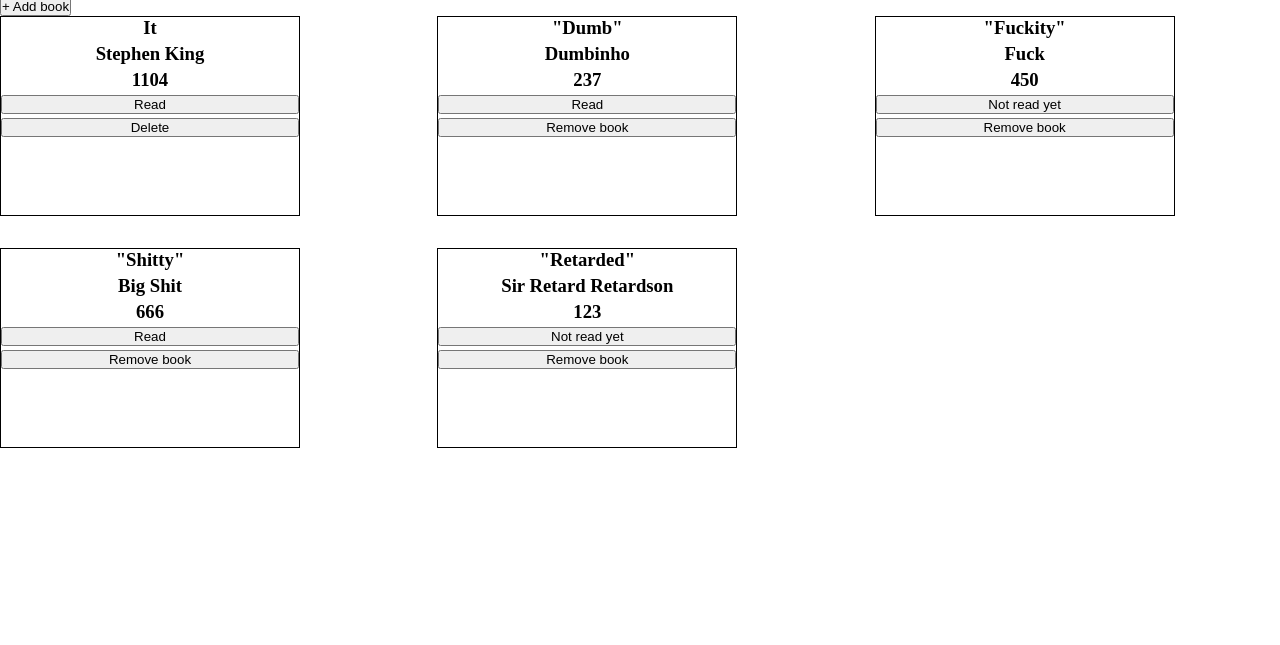
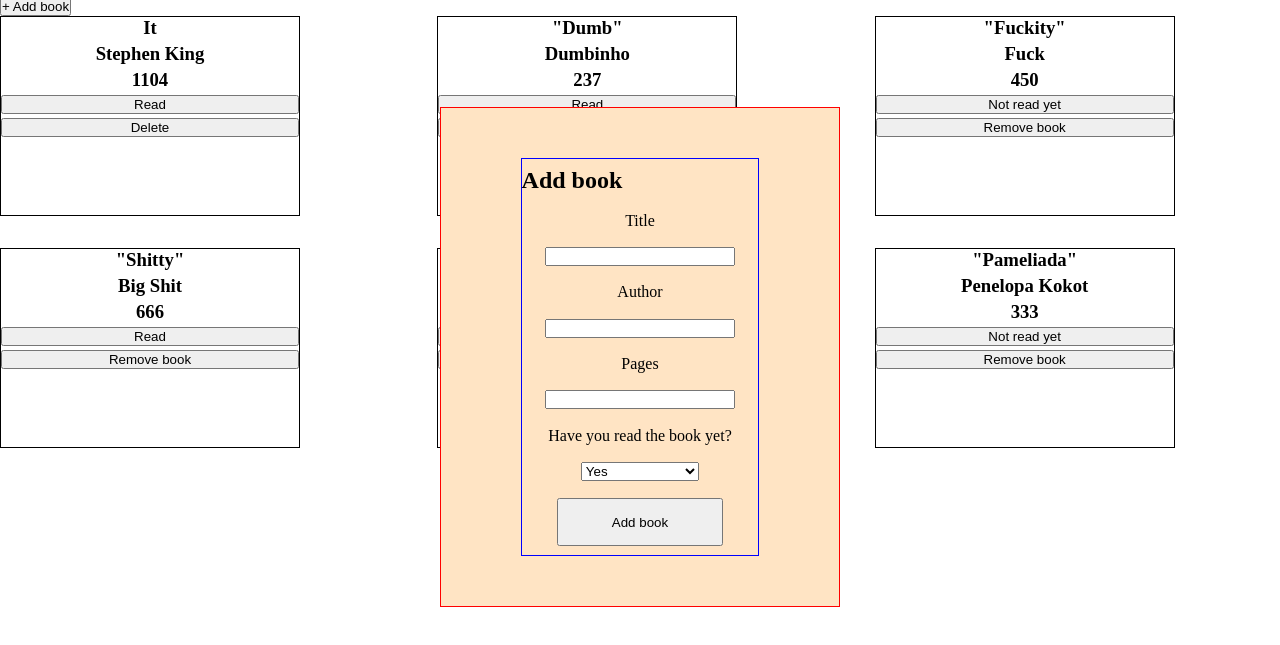
Before and after one commit to MateuszKuruc/odin-library, a website: page index.html in a window 1280 px wide. Shown: the part 43-688 px from the top of the page. Drawn offline with Linux system fonts and the light colour scheme.

Commit message:
add basic styling and  create user input form

```diff
--- a/index.html
+++ b/index.html
@@ -1,11 +1,11 @@
 <!DOCTYPE html>
 <html lang="en">
   <head>
-    <meta charset="UTF-8">
-    <meta http-equiv="X-UA-Compatible" content="IE=edge">
-    <meta name="viewport" content="width=device-width, initial-scale=1.0">
+    <meta charset="UTF-8" />
+    <meta http-equiv="X-UA-Compatible" content="IE=edge" />
+    <meta name="viewport" content="width=device-width, initial-scale=1.0" />
     <title>Library</title>
-    <link rel="stylesheet" href="style.css">
+    <link rel="stylesheet" href="style.css" />
   </head>
   <body>
     <header>
@@ -23,6 +23,23 @@
           <button class="delete">Delete</button>
         </div>
       </div>
+      <div class="form-block">
+        <form action="" method="get">
+          <h2>Add book</h2>
+          <label for="title">Title</label>
+          <input id="title" type="text" name="title" required />
+          <label for="author">Author</label>
+          <input id="author" type="text" name="author" required />
+          <label for="pages">Pages</label>
+          <input id="pages" type="text" name="pages" required />
+          <label for="read">Have you read the book yet?</label>
+          <select name="read" id="read" required>
+            <option value="yes">Yes</option>
+            <option value="no">No</option>
+          </select>
+          <button id="addBook">Add book</button>
+        </form>
+      </div>
     </section>
     <script src="script.js"></script>
   </body>
--- a/script.js
+++ b/script.js
@@ -13,6 +13,7 @@
 const book2 = new Book("Fuckity", "Fuck", 450, "Not read yet");
 const book3 = new Book('Shitty', 'Big Shit', 666, 'Read');
 const book4 = new Book('Retarded', 'Sir Retard Retardson', 123, 'Not read yet');
+const book5 = new Book('Pameliada', "Penelopa Kokot", 333, 'Not read yet');
 // console.log(book1.info());
 
 let myLibrary = [];
@@ -32,6 +33,7 @@
 addBookToLibrary(book2);
 addBookToLibrary(book3);
 addBookToLibrary(book4);
+addBookToLibrary(book5);
 
 
 function displayBook() {
--- a/style.css
+++ b/style.css
@@ -22,12 +22,8 @@
   flex-direction: column;
   width: 300px;
   height: 200px;
-    /* max-width: 100%; */
   border: 1px solid black;
-    /* width: 16rem;
-    height: 8rem; */
   gap: 0.25rem;
-    /* justify-content: space-around; */
 }
 
 .bookCard > h3 {
@@ -38,6 +34,55 @@
   display: grid;
   grid-template-columns: 1fr 1fr 1fr;
   gap: 2rem;
+}
+
+form {
+  display: flex;
+  flex-direction: column;
+  width: 60%;
+  height: 80%;
+  align-self: center;
   justify-content: space-around;
-justify-items: space-between;
+  border: 1px solid blue;
 }
+
+input {
+    width: 80%;
+    align-self: center;
+}
+
+label {
+    align-self: center;
+}
+
+select {
+    width: 50%;
+    align-self: center;
+}
+
+#addBook {
+    width: 70%;
+    height: 3rem;
+    align-self: center;
+}
+
+.form-block {
+    position: absolute;
+  display: flex;
+  justify-content: center;
+  border: 1px solid red;
+  top: 50%;
+  left: 50%;
+  transform: translate(-50%, -50%);
+  width: 400px;
+  height: 500px;
+  background-color:bisque;
+}
+
+.main {
+    /* position: relative; */
+}
+
+.form-block.hidden {
+    display: none;
+}
```
Lines whose indentation alone changed are shown as unchanged.
